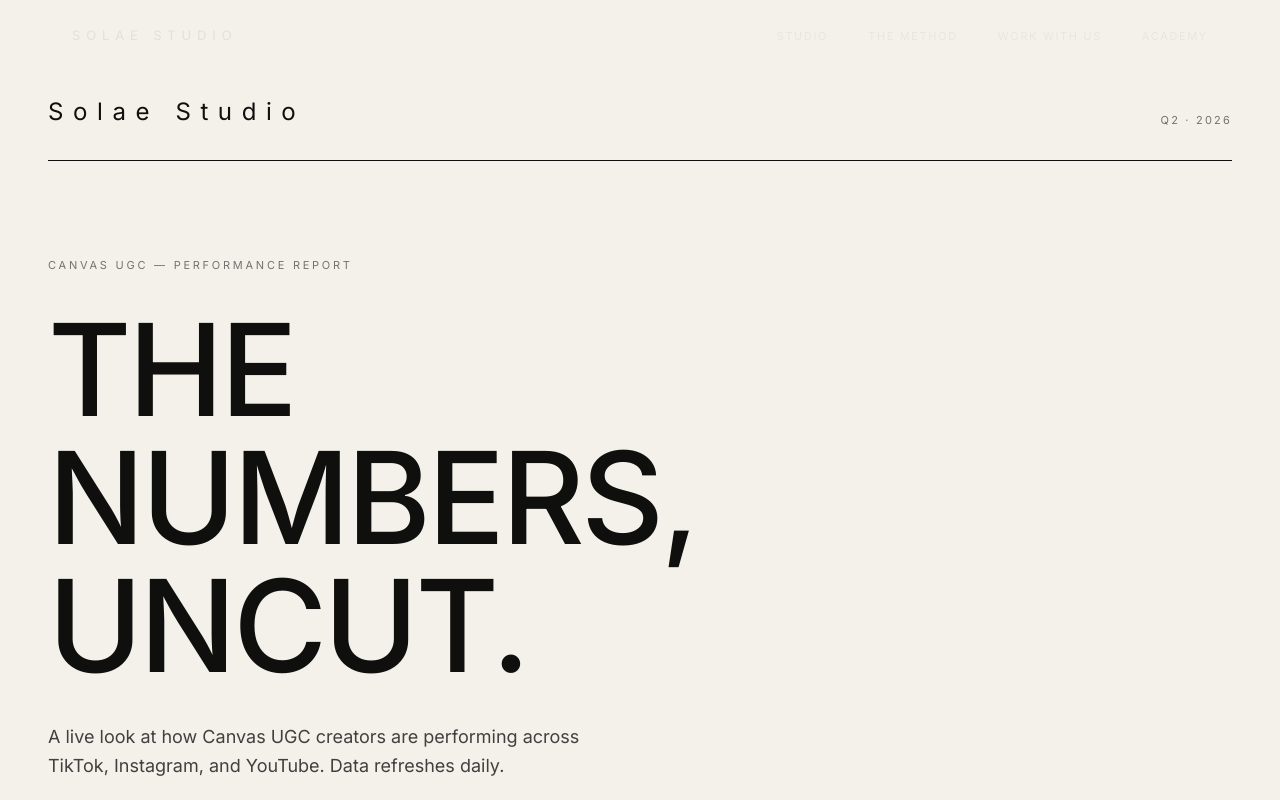
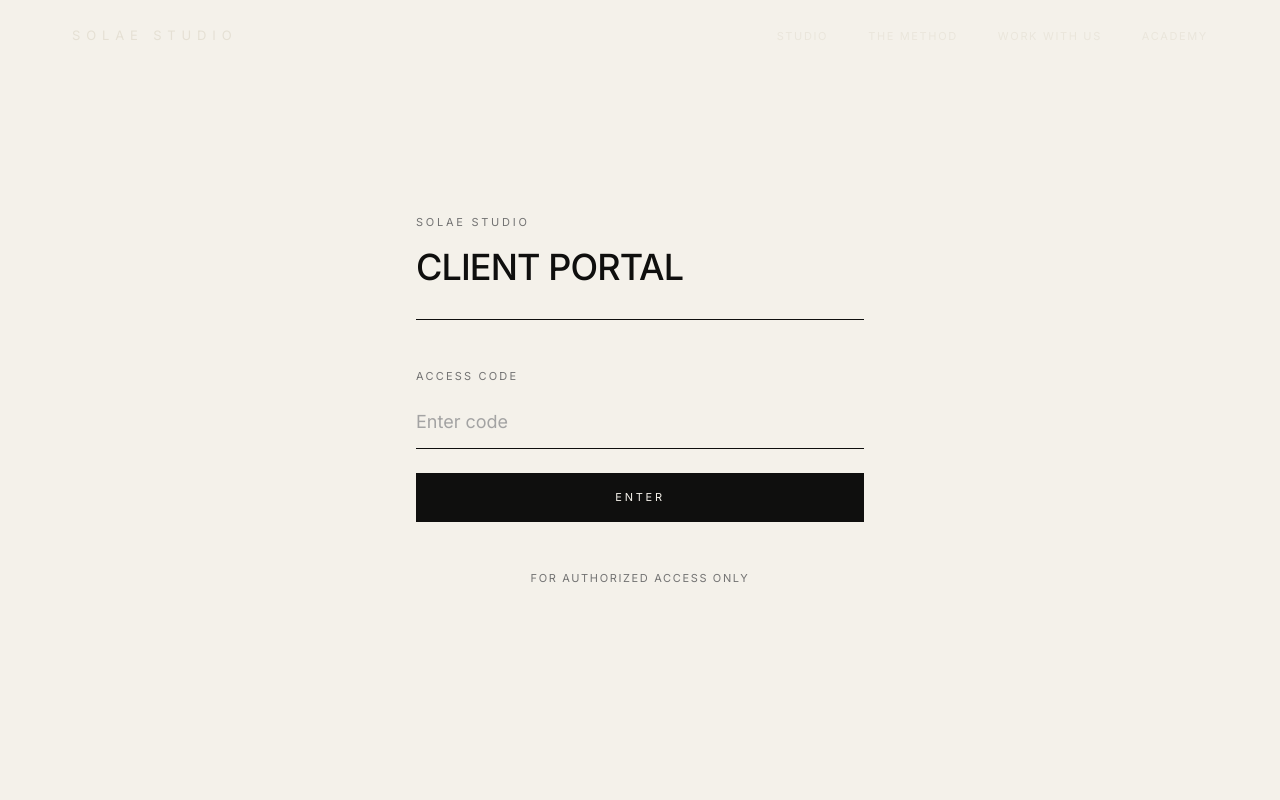
Before and after one commit to solaestudio/solae-web, a Next.js app: page /results in a window 1280 px wide. Shown: the top 800 px of the page. Built offline with nearby package versions, Linux system fonts and the light colour scheme; a web font is replaced by a local one.

Commit message:
Update page.tsx

```diff
--- a/app/results/page.tsx
+++ b/app/results/page.tsx
@@ -1,11 +1,10 @@
-export const metadata = {
-  title: "Solae Studio — Canvas UGC Performance",
-  description: "Live performance data across TikTok, Instagram, and YouTube.",
-  robots: {
-    index: false,
-    follow: false,
-  },
-};
+"use client";
+
+import { useState, useEffect } from "react";
+
+const PASSWORD = "solae2026";
+
+export const dynamic = "force-dynamic";
 
 const dashboards = [
   {
@@ -26,11 +25,93 @@ const dashboards = [
 ];
 
 export default function ResultsPage() {
+  const [unlocked, setUnlocked] = useState(false);
+  const [input, setInput] = useState("");
+  const [error, setError] = useState(false);
+  const [mounted, setMounted] = useState(false);
+
+  useEffect(() => {
+    setMounted(true);
+    if (typeof window !== "undefined" && sessionStorage.getItem("solae_unlocked") === "true") {
+      setUnlocked(true);
+    }
+  }, []);
+
+  const handleSubmit = (e: React.FormEvent) => {
+    e.preventDefault();
+    if (input === PASSWORD) {
+      setUnlocked(true);
+      setError(false);
+      if (typeof window !== "undefined") {
+        sessionStorage.setItem("solae_unlocked", "true");
+      }
+    } else {
+      setError(true);
+    }
+  };
+
+  if (!mounted) return null;
+
+  if (!unlocked) {
+    return (
+      <main className="min-h-screen bg-[#F4F1EA] text-[#0F0F0E] flex items-center justify-center px-6">
+        <div className="w-full max-w-md">
+          <div className="border-b border-[#0F0F0E] pb-8 mb-12">
+            <p className="text-[11px] uppercase tracking-[0.25em] text-neutral-500 mb-4">
+              Solae Studio
+            </p>
+            <h1 className="text-3xl md:text-4xl font-medium uppercase tracking-tight leading-tight">
+              Client Portal
+            </h1>
+          </div>
+
+          <form onSubmit={handleSubmit} className="space-y-6">
+            <div>
+              <label
+                htmlFor="password"
+                className="block text-[11px] uppercase tracking-[0.2em] text-neutral-500 mb-3"
+              >
+                Access Code
+              </label>
+              <input
+                id="password"
+                type="password"
+                value={input}
+                onChange={(e) => {
+                  setInput(e.target.value);
+                  setError(false);
+                }}
+                className="w-full bg-transparent border-b border-[#0F0F0E] py-3 text-lg focus:outline-none focus:border-[#0F0F0E] placeholder:text-neutral-400"
+                placeholder="Enter code"
+                autoFocus
+              />
+              {error && (
+                <p className="mt-3 text-[11px] uppercase tracking-[0.15em] text-red-700">
+                  Incorrect code — please try again
+                </p>
+              )}
+            </div>
+
+            <button
+              type="submit"
+              className="w-full bg-[#0F0F0E] text-[#F4F1EA] py-4 text-[11px] uppercase tracking-[0.25em] hover:opacity-90 transition-opacity"
+            >
+              Enter
+            </button>
+          </form>
+
+          <p className="mt-12 text-[11px] uppercase tracking-[0.15em] text-neutral-500 text-center">
+            For authorized access only
+          </p>
+        </div>
+      </main>
+    );
+  }
+
   return (
     <main className="min-h-screen bg-[#F4F1EA] text-[#0F0F0E]">
       <div className="mx-auto max-w-[1280px] px-6 py-20 md:px-12 md:py-24">
 
-        {/* MASTHEAD */}
         <header className="flex items-end justify-between border-b border-[#0F0F0E] pb-8 mb-24">
           <div className="font-serif text-2xl tracking-wide">Solae Studio</div>
           <div className="text-[11px] uppercase tracking-[0.2em] text-neutral-500">
@@ -38,7 +119,6 @@ export default function ResultsPage() {
           </div>
         </header>
 
-        {/* TITLE BLOCK */}
         <section className="mb-32 max-w-3xl">
           <p className="text-[11px] uppercase tracking-[0.25em] text-neutral-500 mb-8">
             Canvas UGC — Performance Report
@@ -52,7 +132,6 @@ export default function ResultsPage() {
           </p>
         </section>
 
-        {/* DASHBOARDS */}
         {dashboards.map((dash) => (
           <section
             key={dash.platform}
@@ -78,7 +157,6 @@ export default function ResultsPage() {
           </section>
         ))}
 
-        {/* FOOTER */}
         <footer className="flex items-baseline justify-between border-t border-[#0F0F0E] pt-8">
           <div className="font-serif text-lg">Solae Studio</div>
           <div className="text-[10px] uppercase tracking-[0.2em] text-neutral-500">
```
